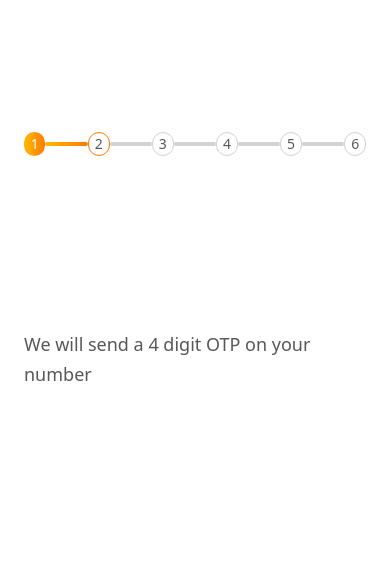
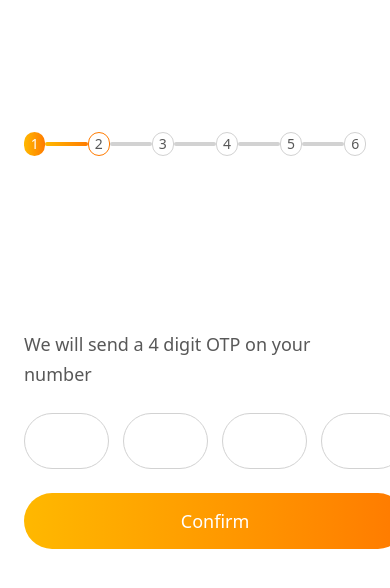
Before and after one commit to MehediHasanMridha/Fooderu_boys, a React (Vite) app: page / in a window 390 px wide. Shown: the top 588 px of the page. Built offline with nearby package versions, Linux system fonts and the light colour scheme.

Commit message:
completed for mobile device

```diff
--- a/src/otp/Index.jsx
+++ b/src/otp/Index.jsx
@@ -49,7 +49,32 @@ const OTP = () => {
       </p>
 
       {/* Input-field */}
-      <input type="text" className="" />
+      <div className="flex justify-start gap-[14px]">
+        <input
+          type="text"
+          className="my-6 w-[85px] h-[56px] border border-[#d2d2d2] rounded-[100px] px-3 py-6 text-center"
+        />
+
+        <input
+          type="text"
+          className="my-6 w-[85px] h-[56px] border border-[#d2d2d2] rounded-[100px] px-3 py-6 text-center"
+        />
+
+        <input
+          type="text"
+          className="my-6 w-[85px] h-[56px] border border-[#d2d2d2] rounded-[100px] px-3 py-6 text-center"
+        />
+
+        <input
+          type="text"
+          className="my-6 w-[85px] h-[56px] border border-[#d2d2d2] rounded-[100px] px-3 py-6 text-center"
+        />
+      </div>
+
+      {/* Confirm button */}
+      <button className="w-[382px] h-[56px] px-[10px] bg-gradient-to-r from-[#FFB800] to-[#FF7A00] rounded-full text-white text-[18px] font-medium leading-[30px] font-inter cursor-pointer">
+        Confirm
+      </button>
     </div>
   );
 };
```
